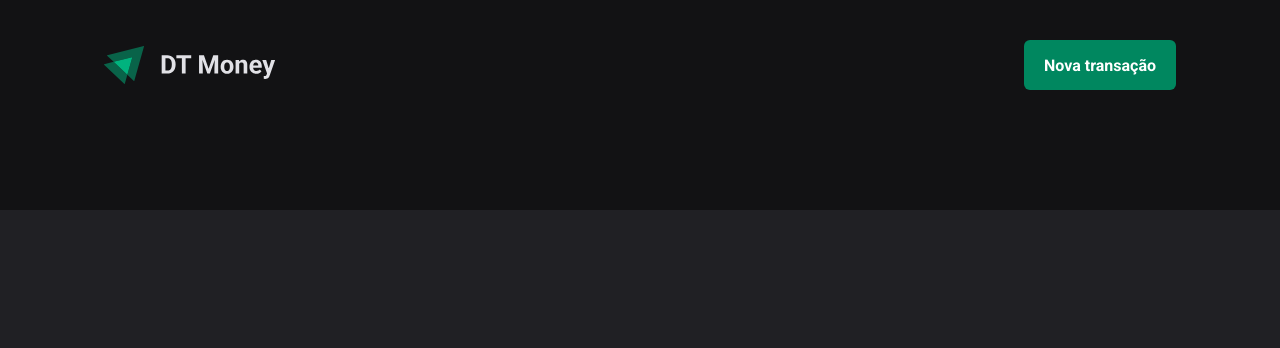
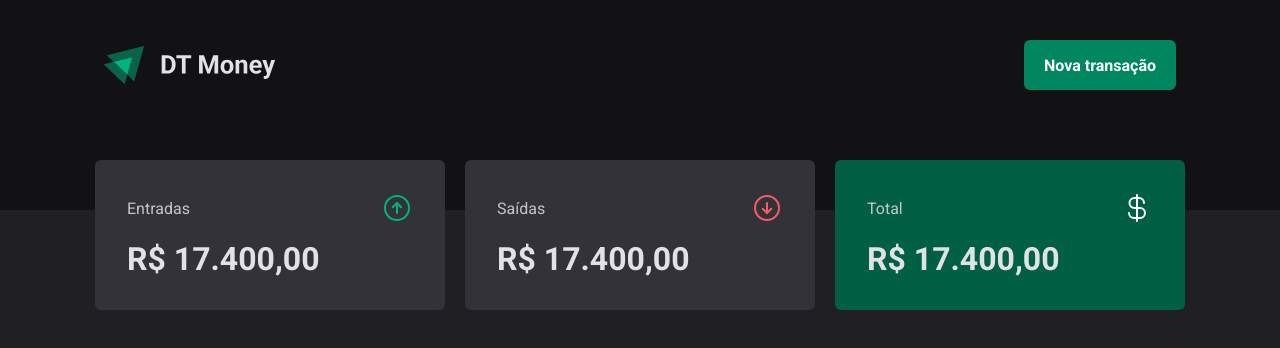
Before and after one commit to andreviapiana/DTMoney, a React (Vite) app: page / in a window 1280 px wide. Shown: the top 348 px of the page. Built offline with nearby package versions, Linux system fonts and the light colour scheme.

Commit message:
✨feat: Criação do Componente Summary + Phosphor React

```diff
--- a/package.json
+++ b/package.json
@@ -10,6 +10,7 @@
     "lint": "eslint src --ext .ts,.tsx --fix"
   },
   "dependencies": {
+    "phosphor-react": "^1.4.1",
     "react": "^18.2.0",
     "react-dom": "^18.2.0",
     "styled-components": "^5.3.6"
--- a/src/App.tsx
+++ b/src/App.tsx
@@ -2,12 +2,14 @@
 import { defaultTheme } from './styles/themes/default'
 import { GlobalStyle } from './styles/global'
 import { Transactions } from './pages/Transactions'
+import { Summary } from './components/Summary'
 
 export function App() {
   return (
     <ThemeProvider theme={defaultTheme}>
       <GlobalStyle />
       <Transactions />
+      <Summary />
     </ThemeProvider>
   )
 }
--- /dev/null
+++ b/src/components/Summary/index.tsx
@@ -0,0 +1,35 @@
+import { ArrowCircleDown, ArrowCircleUp, CurrencyDollar } from 'phosphor-react'
+import { SummaryCard, SummaryContainer } from './styles'
+
+export function Summary() {
+  return (
+    <SummaryContainer>
+      <SummaryCard>
+        <header>
+          <span>Entradas</span>
+          <ArrowCircleUp size={32} color="#00b37e" />
+        </header>
+
+        <strong>R$ 17.400,00</strong>
+      </SummaryCard>
+
+      <SummaryCard>
+        <header>
+          <span>Saídas</span>
+          <ArrowCircleDown size={32} color="#f75a68" />
+        </header>
+
+        <strong>R$ 17.400,00</strong>
+      </SummaryCard>
+
+      <SummaryCard variant="green">
+        <header>
+          <span>Total</span>
+          <CurrencyDollar size={32} color="#fff" />
+        </header>
+
+        <strong>R$ 17.400,00</strong>
+      </SummaryCard>
+    </SummaryContainer>
+  )
+}
--- /dev/null
+++ b/src/components/Summary/styles.ts
@@ -0,0 +1,38 @@
+import styled, { css } from 'styled-components'
+
+export const SummaryContainer = styled.section`
+  width: 100%;
+  max-width: 1120px;
+  margin: 0 auto;
+  padding: 0 1.5rem;
+  display: grid;
+  grid-template-columns: repeat(3, 1fr);
+  gap: 2rem;
+  margin-top: -5rem;
+`
+
+interface SummaryCardProps {
+  variant?: 'green'
+}
+
+export const SummaryCard = styled.div<SummaryCardProps>`
+  background: ${(props) => props.theme['gray-600']};
+  border-radius: 6px;
+  padding: 3.2rem;
+  header {
+    display: flex;
+    align-items: center;
+    justify-content: space-between;
+    color: ${(props) => props.theme['gray-300']};
+  }
+  strong {
+    display: block;
+    margin-top: 1.6rem;
+    font-size: 3.2rem;
+  }
+  ${(props) =>
+    props.variant === 'green' &&
+    css`
+      background: ${props.theme['green-700']};
+    `}
+`
```
Also changed, not shown: 1 other file (tests, documents, lock files or other folders).
